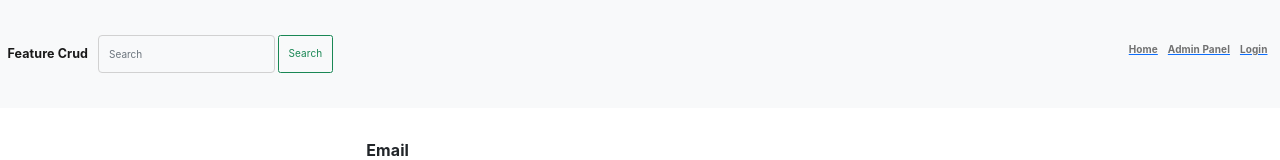
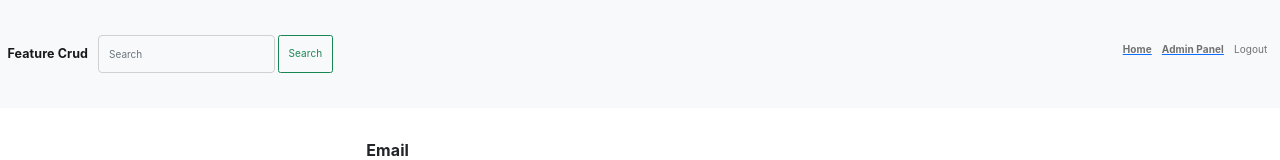
Before and after one commit to alnasimul/feature-crud-frontend, a React (Create React App) app: page /login in a window 1280 px wide. Shown: the top 160 px of the page. Built offline with nearby package versions, Linux system fonts and the light colour scheme; no server answers; sample sign-in values are in the browser's storage.

Commit message:
logout feature added

```diff
--- a/src/components/Header/Header.js
+++ b/src/components/Header/Header.js
@@ -1,28 +1,45 @@
 import React, { useContext, useEffect, useState } from "react";
 import { Link } from "react-router-dom";
 import { AuthContext } from "../../App";
+import { handleSignOut } from "../Account/loginManager/loginManager";
 
-const Header = ({getSearchResult}) => {
+const Header = ({ getSearchResult }) => {
   const [term, setTerm] = useState("");
-  const [isAdmin, setIsAdmin] = useState(false)
+  const [isAdmin, setIsAdmin] = useState(false);
   const [loggedInUser, setLoggedInUser] = useContext(AuthContext);
-  const userInfo = JSON.parse( sessionStorage.getItem('userInfo'));
+  const userInfo = JSON.parse(sessionStorage.getItem("userInfo"));
 
   const checkAdmin = (data) => {
     setIsAdmin(data);
-    sessionStorage.setItem('admin', JSON.stringify({ admin: data }));
-  }
+    sessionStorage.setItem("admin", JSON.stringify({ admin: data }));
+  };
 
   useEffect(() => {
-    fetch(`http://localhost:5000/checkAdmin/${loggedInUser.email ? loggedInUser.email : userInfo.email}`)
-    .then(res => res.json())
-    .then(data => checkAdmin(data))
-  },[])
+    fetch(
+      `http://localhost:5000/checkAdmin/${
+        loggedInUser ? loggedInUser.email : userInfo.email
+      }`
+    )
+      .then((res) => res.json())
+      .then((data) => checkAdmin(data));
+  }, []);
 
+  const setSearchData = (term) => {
+    getSearchResult(term);
+  };
 
-
-  const setSearchData = term => {
-    getSearchResult(term)
+  const signOut = () => {
+    handleSignOut()
+    const signedOutUser = {
+        isSignedIn: false,
+        name: '',
+        email: '',
+        photo: '',
+        error: '',
+        success: false
+    }
+    setLoggedInUser(signedOutUser)
+    sessionStorage.removeItem('userInfo')
 }
 
   return (
@@ -43,7 +60,7 @@ const Header = ({getSearchResult}) => {
           <span className="navbar-toggler-icon"></span>
         </button>
         <div className="collapse navbar-collapse " id="navbarSupportedContent">
-        <form className="d-flex me-auto my-5" >
+          <form className="d-flex me-auto my-5">
             <input
               className="form-control"
               type="search"
@@ -51,7 +68,12 @@ const Header = ({getSearchResult}) => {
               aria-label="Search"
               onChange={(e) => setTerm(e.target.value)}
             />
-            <Link className='btn btn-outline-success ms-1 p-3' onClick={() =>  setSearchData(term)}> Search </Link>
+            <Link
+              className="btn btn-outline-success ms-1 p-3"
+              onClick={() => setSearchData(term)}
+            >
+              Search
+            </Link>
           </form>
           <ul className="navbar-nav ms-auto mb-2 mb-lg-0">
             <li className="nav-item">
@@ -69,11 +91,15 @@ const Header = ({getSearchResult}) => {
               </Link>
             </li>
             <li className="nav-item">
+              {userInfo ? (
+                <Link className="nav-link" onClick={signOut}>Logout</Link>
+              ) : (
                 <Link to="/login">
                   <a className="nav-link">
                     <strong>Login</strong>
                   </a>
                 </Link>
+              )}
             </li>
           </ul>
         </div>
--- a/src/routes/PrivateRoute/PrivateRoute.js
+++ b/src/routes/PrivateRoute/PrivateRoute.js
@@ -25,7 +25,7 @@ const PrivateRoute = ({children, ...rest}) => {
         <Route
       {...rest}
       render={({ location }) =>
-        (userInfo.email && isLoggedIn() && admin.admin ) ? (
+        (userInfo && isLoggedIn() && admin.admin ) ? (
           children
         ) : (
           <Redirect
```
Lines whose indentation alone changed are shown as unchanged.
